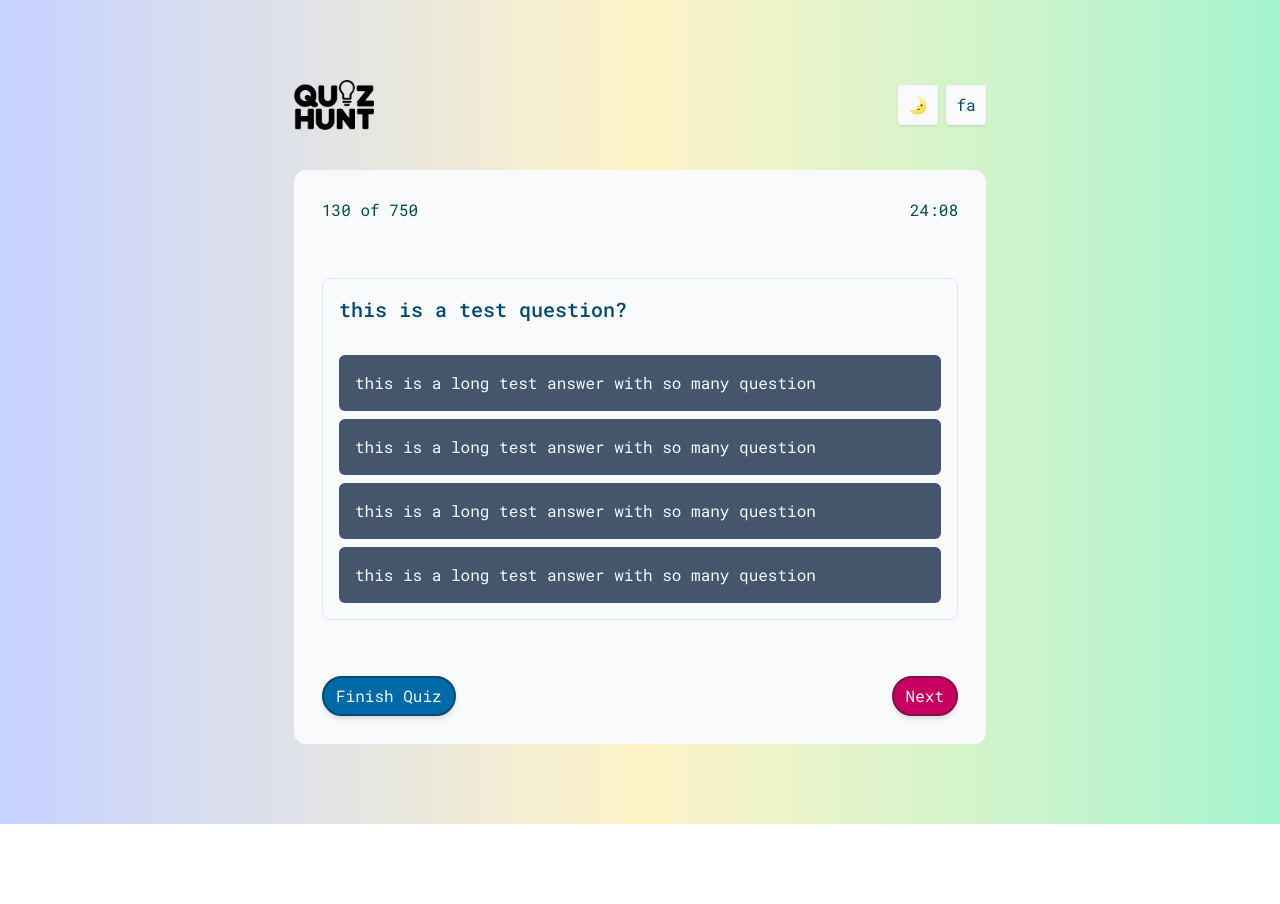
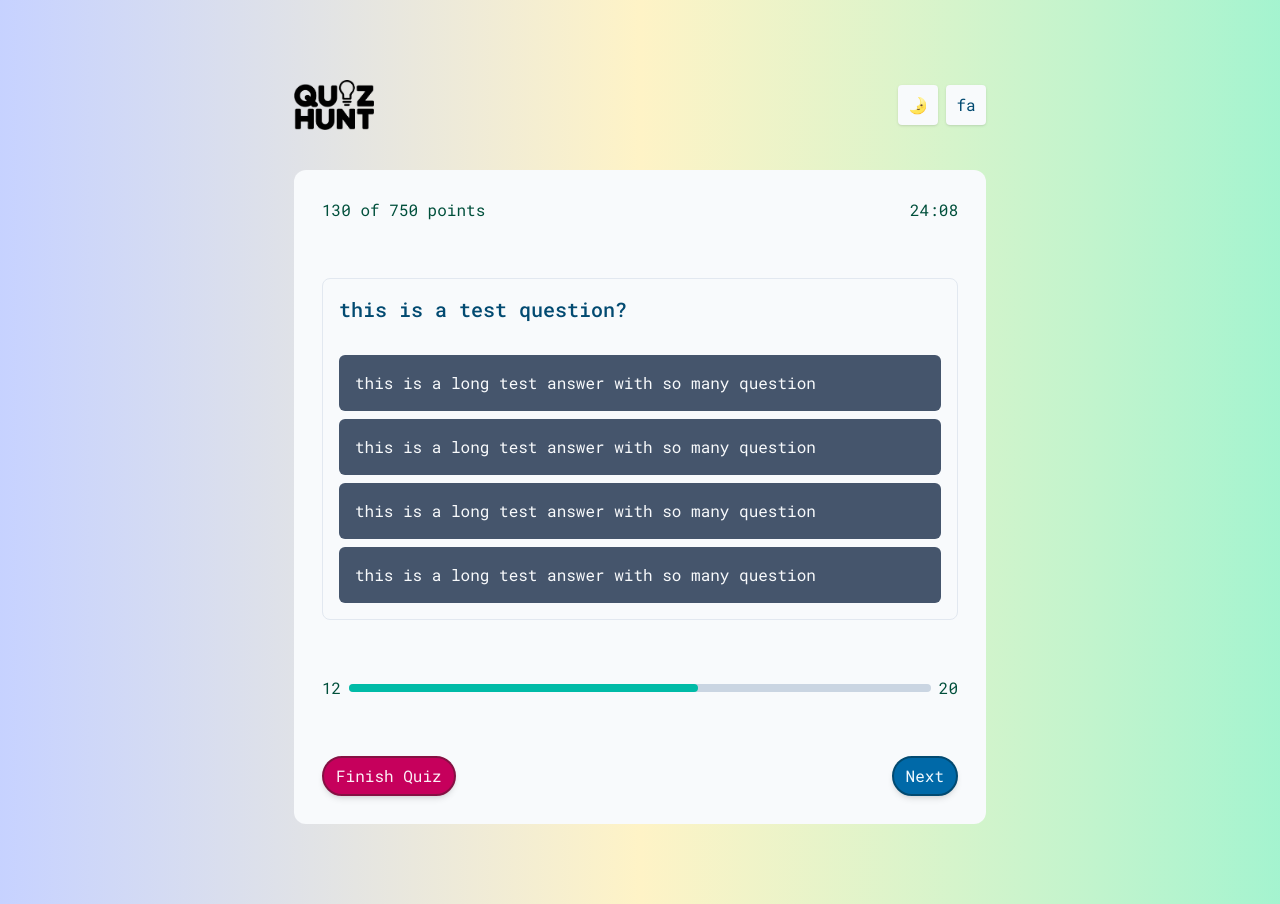
Before and after one commit to nomaan-07/QuizHunt, a React (Vite) app: page /app/quiz in a window 1280 px wide. Before the commit the page ends 824 px from the top, so only its background shows below. Built offline with nearby package versions, Linux system fonts and the light colour scheme.

Commit message:
feat: add progressbar

```diff
--- /dev/null
+++ b/src/features/quiz/Progressbar.jsx
@@ -0,0 +1,13 @@
+import Text from "../../ui/Text";
+
+function Progressbar() {
+  return (
+    <div className="flex items-center gap-2">
+      <Text size="small">12</Text>
+      <progress value={12} max={20} className="progress-bar"></progress>
+      <Text size="small">20</Text>
+    </div>
+  );
+}
+
+export default Progressbar;
--- a/src/ui/QuizFooter.jsx
+++ b/src/features/quiz/QuizFooter.jsx
@@ -1,14 +1,12 @@
-import Button from "./Button";
+import Button from "../../ui/Button";
 
 function QuizFooter() {
   return (
     <header className="flex items-center justify-between">
-      <Button size="small" to="/app/results">
+      <Button size="small" to="/app/results" variation="secondary">
         Finish Quiz
       </Button>
-      <Button size="small" variation="secondary">
-        Next
-      </Button>
+      <Button size="small">Next</Button>
     </header>
   );
 }
--- a/src/ui/QuizHeader.jsx
+++ b/src/features/quiz/QuizHeader.jsx
@@ -1,9 +1,9 @@
-import Text from "./Text";
+import Text from "../../ui/Text";
 
 function QuizHeader() {
   return (
     <header className="flex items-center justify-between">
-      <Text size="small">130 of 750</Text>
+      <Text size="small">130 of 750 points</Text>
       <Text size="small">24:08</Text>
     </header>
   );
--- a/src/pages/Quiz.jsx
+++ b/src/pages/Quiz.jsx
@@ -1,12 +1,14 @@
+import Progressbar from "../features/quiz/Progressbar";
 import Question from "../features/quiz/Question";
-import QuizFooter from "../ui/QuizFooter";
-import QuizHeader from "../ui/QuizHeader";
+import QuizFooter from "../features/quiz/QuizFooter";
+import QuizHeader from "../features/quiz/QuizHeader";
 
 function Quiz() {
   return (
     <>
       <QuizHeader />
       <Question />
+      <Progressbar />
       <QuizFooter />
     </>
   );
--- a/src/styles/index.css
+++ b/src/styles/index.css
@@ -30,3 +30,14 @@
     @apply size-3 outline outline-offset-1 outline-pink-600;
   }
 }
+
+@utility progress-bar {
+  @apply h-2 w-full;
+
+  &::-webkit-progress-bar {
+    @apply rounded-full bg-slate-300;
+  }
+  &::-webkit-progress-value {
+    @apply h-full rounded-full bg-teal-500;
+  }
+}
```
